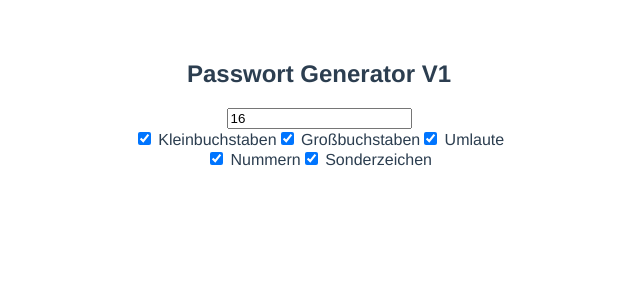
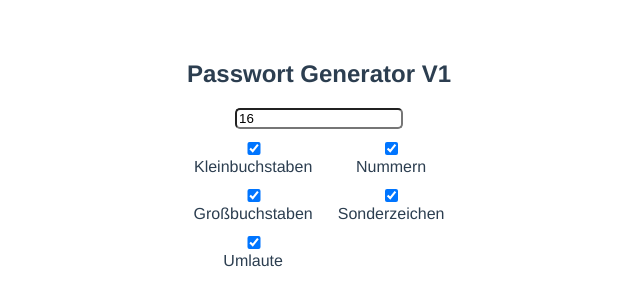
Before and after one commit to ThomasUgh/VuePasswortGenerator, a Vue app in the folder passwordgenerator/: page / in a window 1280 px wide. Shown: the top 306 px of the page, without its empty margins (321-961 px from the left). Built offline with nearby package versions, Linux system fonts and the light colour scheme.

Commit message:
Add Styling to Checkboxen

```diff
--- a/passwordgenerator/src/components/PasswortGenerator.vue
+++ b/passwordgenerator/src/components/PasswortGenerator.vue
@@ -5,16 +5,18 @@
       <div class="pw_input">
         <input type="number" class="pw_length" value="16" placeholder="Passwortlänge">
       </div>
-      <div class="checkbox_buchstaben">
-        <input type="checkbox" id="lowercase" checked value="on"><span class="text"> Kleinbuchstaben</span>
-        <input type="checkbox" id="upperrcase" checked value="on"><span class="text"> Großbuchstaben</span>
-        <input type="checkbox" id="umlauts" checked value="on"><span class="text"> Umlaute</span>
-      </div>
+                                            <div class="checkboxen">
+                                              <div class="checkbox_buchstaben">
+                                                <input type="checkbox" class="check" id="lowercase" checked value="on"><span class="text"> Kleinbuchstaben</span>
+                                                <input type="checkbox" class="check" id="upperrcase" checked value="on"><span class="text"> Großbuchstaben</span>
+                                                <input type="checkbox" class="check" id="umlauts" checked value="on"><span class="text"> Umlaute</span>
+                                              </div>
 
-      <div class="checkbox_zahlen">
-        <input type="checkbox" id="numbers" checked value="on"><span class="text"> Nummern</span>
-        <input type="checkbox" id="special" checked value="on"><span class="text"> Sonderzeichen</span>
-      </div>
+                                              <div class="checkbox_zahlen">
+                                                <input type="checkbox" class="check" id="numbers" checked value="on"><span class="text"> Nummern</span>
+                                                <input type="checkbox" class="check" id="special" checked value="on"><span class="text"> Sonderzeichen</span>
+                                              </div>
+                                            </div>
 
     </div>
   </section>
@@ -31,9 +33,33 @@ export default {
 <style>
 .title {}
 
-.ui {}
+.pw_length {
+border-radius: 5px;
+width: 160px;
+}
 
-.checkbox_buchstaben {}
+.text {
+margin-bottom: 10px;
+}
 
-.checkbox_zahlen {}
+.checkboxen {
+  margin-top: 10px;
+  display: flex;
+  justify-content: center;
+}
+.ui {
+  display: flex;
+  flex-direction: column
+}
+
+.checkbox_buchstaben {
+  margin-right: 25px;
+  display: flex;
+  flex-direction: column;
+}
+
+.checkbox_zahlen {
+  display: flex;
+  flex-direction: column;
+}
 </style>
```
